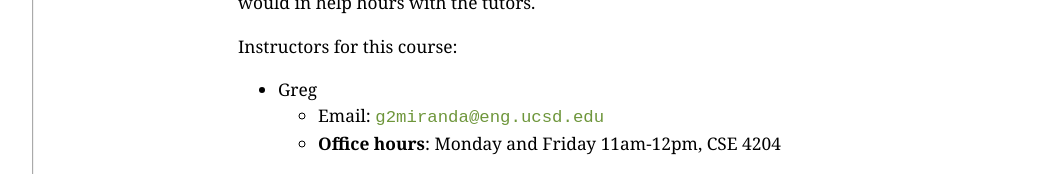
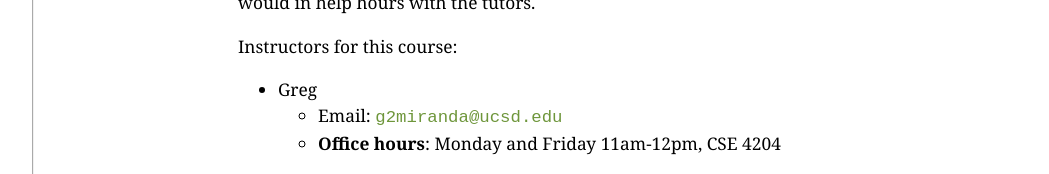
Before and after one commit to ucsd-cse8b-w24/ucsd-cse8b-w24, a Jekyll site: the page built from help-hours.md, in a window 1280 px wide and 900 px high, scrolled down 2847 px. Shown: the part 726-900 px from the top of the window, without its empty margins (56-1105 px from the left). Built offline with Jekyll 4.4.1, drawn with Linux system fonts in a browser that asks for light colours.

Commit message:
Update help-hours.md

```diff
--- a/help-hours.md
+++ b/help-hours.md
@@ -69,5 +69,5 @@ help hours with the tutors.
 
 Instructors for this course:
 - Greg
-  - Email: `g2miranda@eng.ucsd.edu`
+  - Email: `g2miranda@ucsd.edu`
   - **Office hours**: Monday and Friday 11am-12pm, CSE 4204
```
